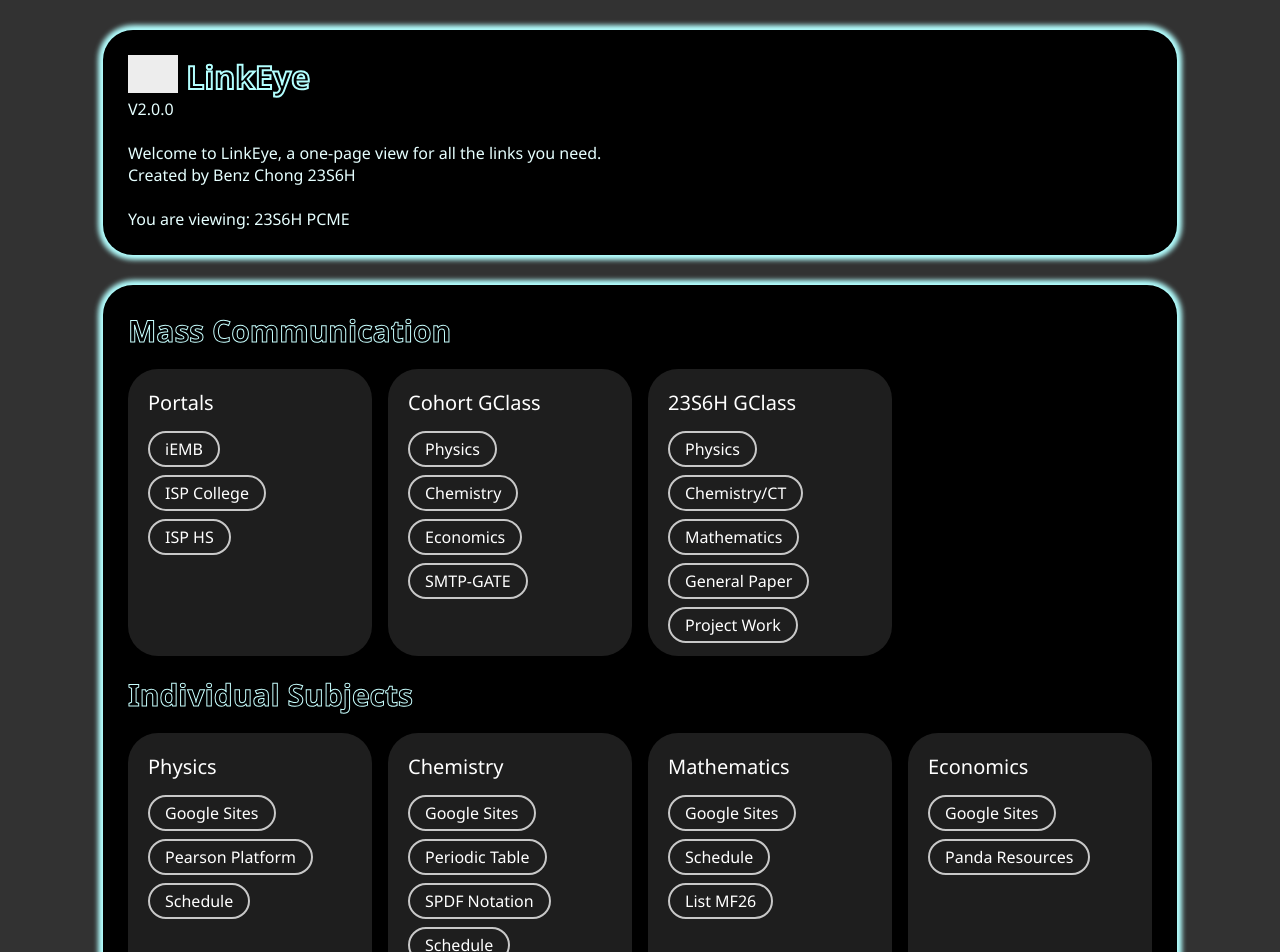
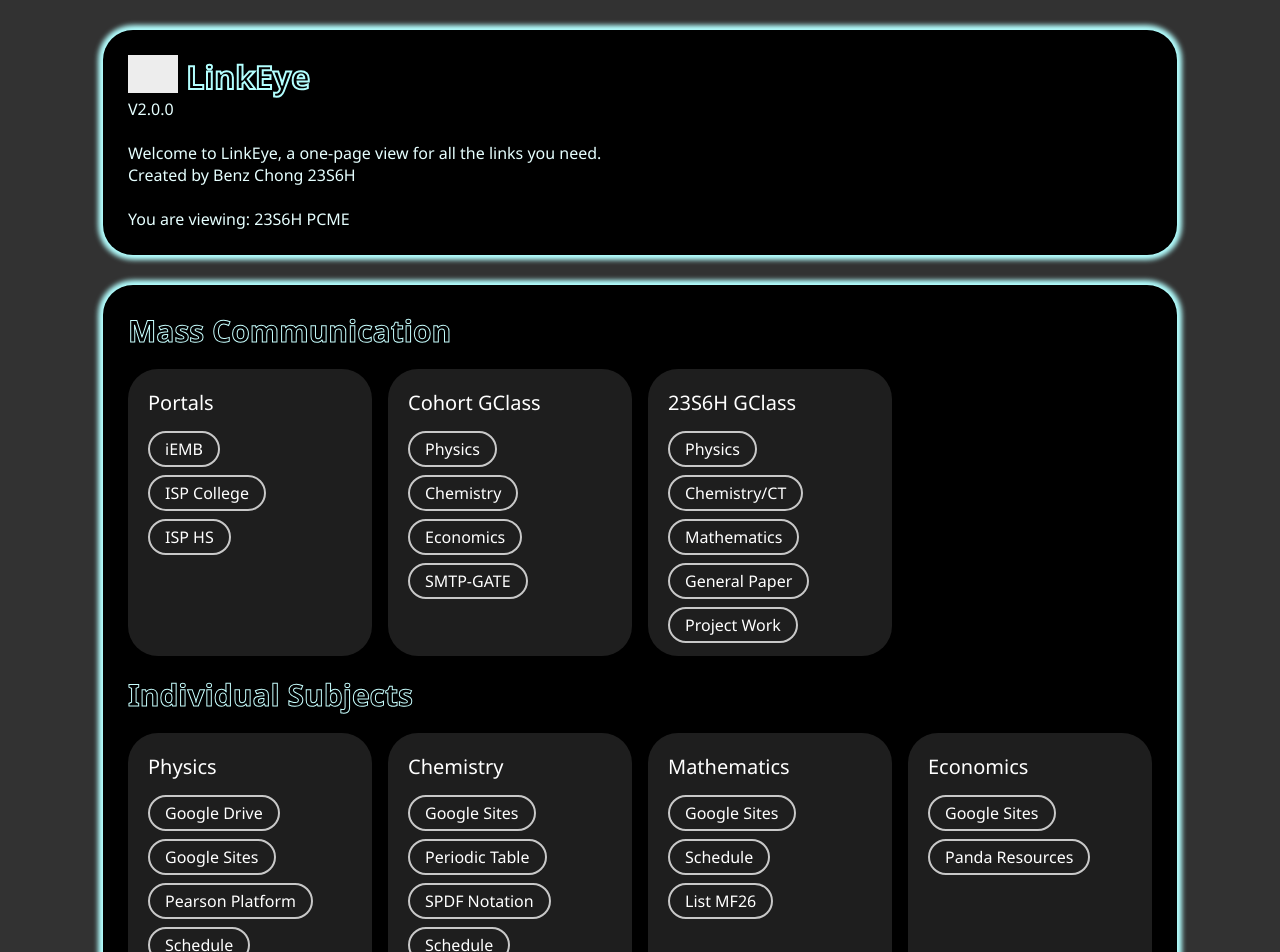
Before and after one commit to AXZET-5/LinkEye, a Vue app: page / in a window 1280 px wide. Shown: the top 952 px of the page. Built offline with nearby package versions, Linux system fonts and the light colour scheme; grey boxes are pictures that could not be loaded.

Commit message:
physics google drive

```diff
--- a/src/components/GridContainer.vue
+++ b/src/components/GridContainer.vue
@@ -43,6 +43,7 @@ defineProps({
     <div class="GridChild">
       <p class="Subject">Physics</p>
       <br>
+      <a class="Link" href="https://drive.google.com/drive/folders/1XKX3KYUpEtjOn6Y45AYWt3ILBeIwTdmj">Google Drive</a><br><br>
       <a class="Link" href="https://sites.google.com/hci.edu.sg/hci-h2-physics-9749/home?pli=1&authuser=1" target="_blank">Google Sites</a><br><br>
       <a class="Link" href="https://mylabmastering.pearson.com/?courseId=11944599&key=1579114589204027960332023#/" target="_blank">Pearson Platform</a><br><br>
       <a class="Link" href="https://docs.google.com/document/d/16ki__UtQjypPnAqan-2f9buIx6L3ZilF/edit" target="_blank">Schedule</a>
```
